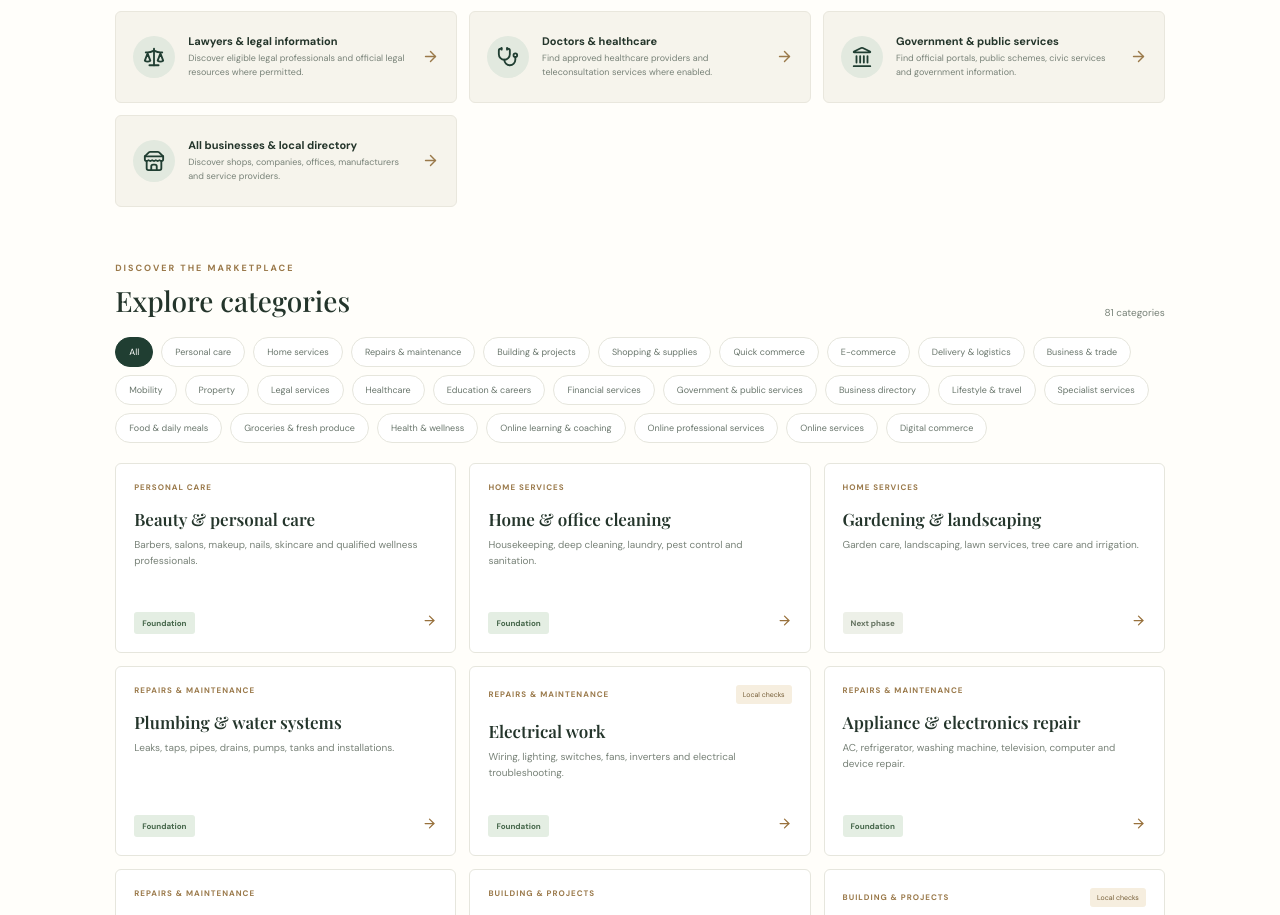
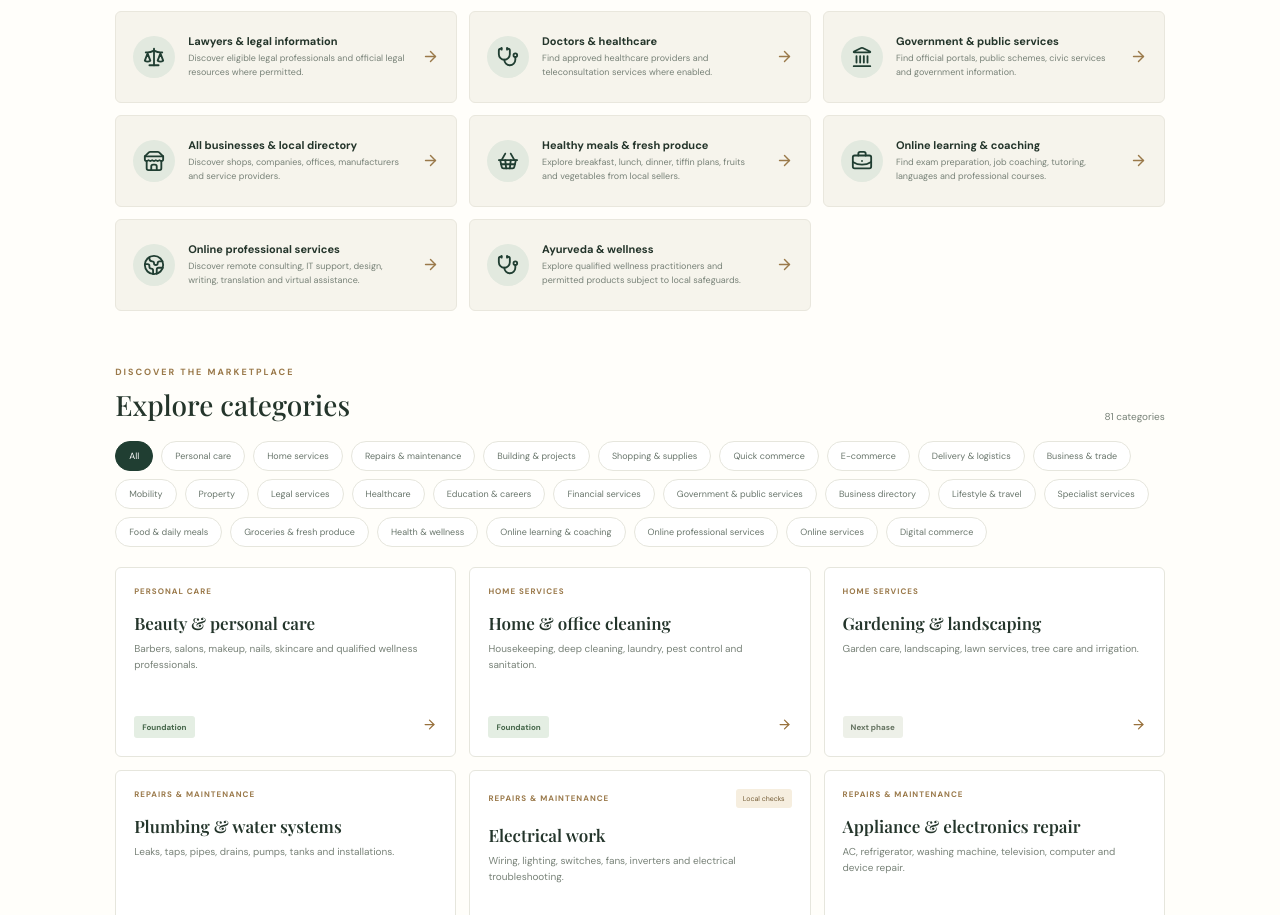
Before and after one commit to allcompaniesubp/Beautyatdoorsteps, a Next.js app: page / in a window 1280 px wide. Shown: the part 1381-2296 px from the top of the page. Built offline with nearby package versions, Linux system fonts and the light colour scheme; a web font is replaced by a local one.

Commit message:
Add food coaching online services and wellness discovery tiles

```diff
--- a/app/page.tsx
+++ b/app/page.tsx
@@ -15,6 +15,10 @@ const groups = [
   { title: "Doctors & healthcare", icon: Stethoscope, description: "Find approved healthcare providers and teleconsultation services where enabled." },
   { title: "Government & public services", icon: Landmark, description: "Find official portals, public schemes, civic services and government information." },
   { title: "All businesses & local directory", icon: Store, description: "Discover shops, companies, offices, manufacturers and service providers." },
+  { title: "Healthy meals & fresh produce", icon: ShoppingBasket, description: "Explore breakfast, lunch, dinner, tiffin plans, fruits and vegetables from local sellers." },
+  { title: "Online learning & coaching", icon: BriefcaseBusiness, description: "Find exam preparation, job coaching, tutoring, languages and professional courses." },
+  { title: "Online professional services", icon: Globe2, description: "Discover remote consulting, IT support, design, writing, translation and virtual assistance." },
+  { title: "Ayurveda & wellness", icon: Stethoscope, description: "Explore qualified wellness practitioners and permitted products subject to local safeguards." },
 ];
 
 export default function Home() {
```
